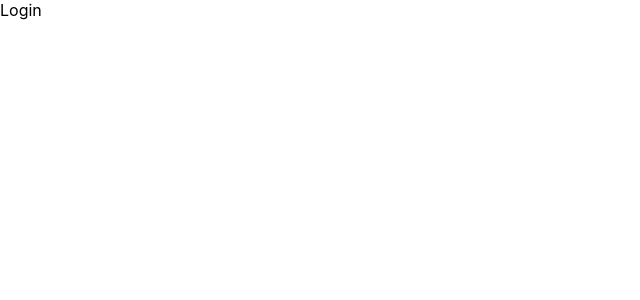
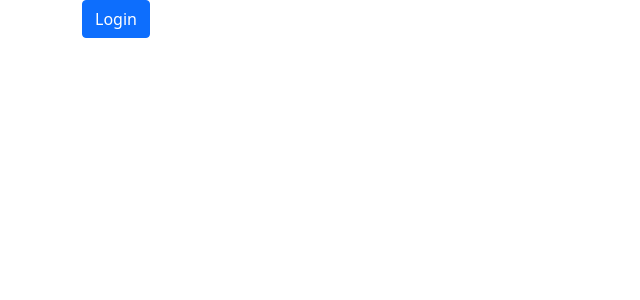
Before and after one commit to quadrixm/my-book-my-show, a React (Create React App) app in the folder frontend/: page /#/login in a window 1280 px wide. Shown: the top 300 px of the page, without its empty margins (0-640 px from the left). Built offline with nearby package versions, Linux system fonts and the light colour scheme.

Commit message:
adding react bootstrap

```diff
--- a/frontend/package.json
+++ b/frontend/package.json
@@ -11,7 +11,9 @@
     "@types/react": "^17.0.20",
     "@types/react-dom": "^17.0.9",
     "@types/react-router-dom": "^5.1.8",
+    "bootstrap": "^5.1.0",
     "react": "^17.0.2",
+    "react-bootstrap": "^2.0.0-beta.6",
     "react-dom": "^17.0.2",
     "react-router-dom": "^5.3.0",
     "react-scripts": "^4.0.3",
--- a/frontend/src/components/ViewLogin.tsx
+++ b/frontend/src/components/ViewLogin.tsx
@@ -1,6 +1,7 @@
 import React from 'react';
 import {AUTH_USER_ID_KEY, ROOT_PATH} from "../constants";
 import {Redirect} from "react-router-dom";
+import {Button, Col, Container, Row} from "react-bootstrap";
 
 export const ViewLogin = () => {
   const signedIn = localStorage.getItem(AUTH_USER_ID_KEY) && localStorage.getItem(AUTH_USER_ID_KEY)?.length;
@@ -8,6 +9,12 @@ export const ViewLogin = () => {
     return <Redirect to={ROOT_PATH} />;
   }
   return (
-    <div>Login</div>
+    <Container>
+      <Row>
+        <Col>
+          <Button variant="primary">Login</Button>
+        </Col>
+      </Row>
+    </Container>
   );
 }
--- a/frontend/src/index.tsx
+++ b/frontend/src/index.tsx
@@ -1,6 +1,7 @@
 import React from 'react';
 import ReactDOM from 'react-dom';
 import './index.css';
+import 'bootstrap/dist/css/bootstrap.min.css';
 import App from './App';
 import reportWebVitals from './reportWebVitals';
 
```
Also changed, not shown: 1 other file (tests, documents, lock files or other folders).
